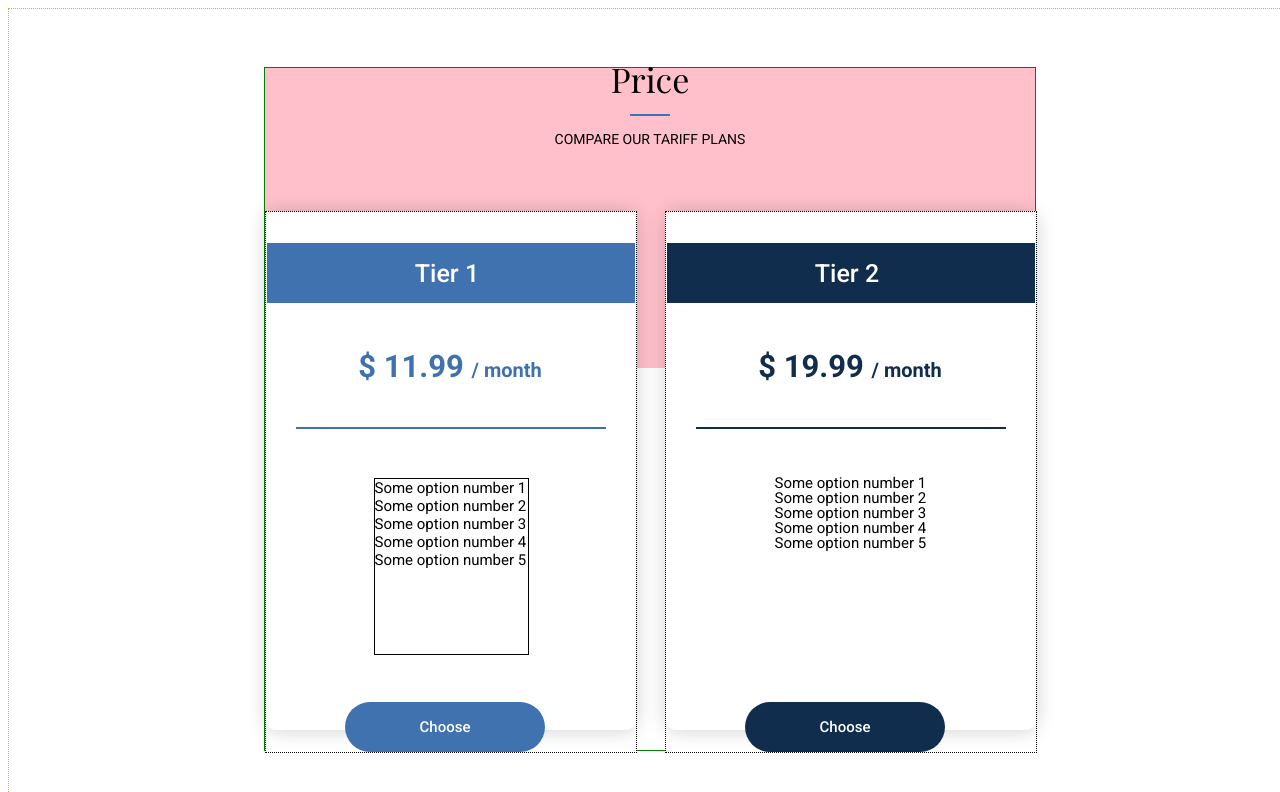
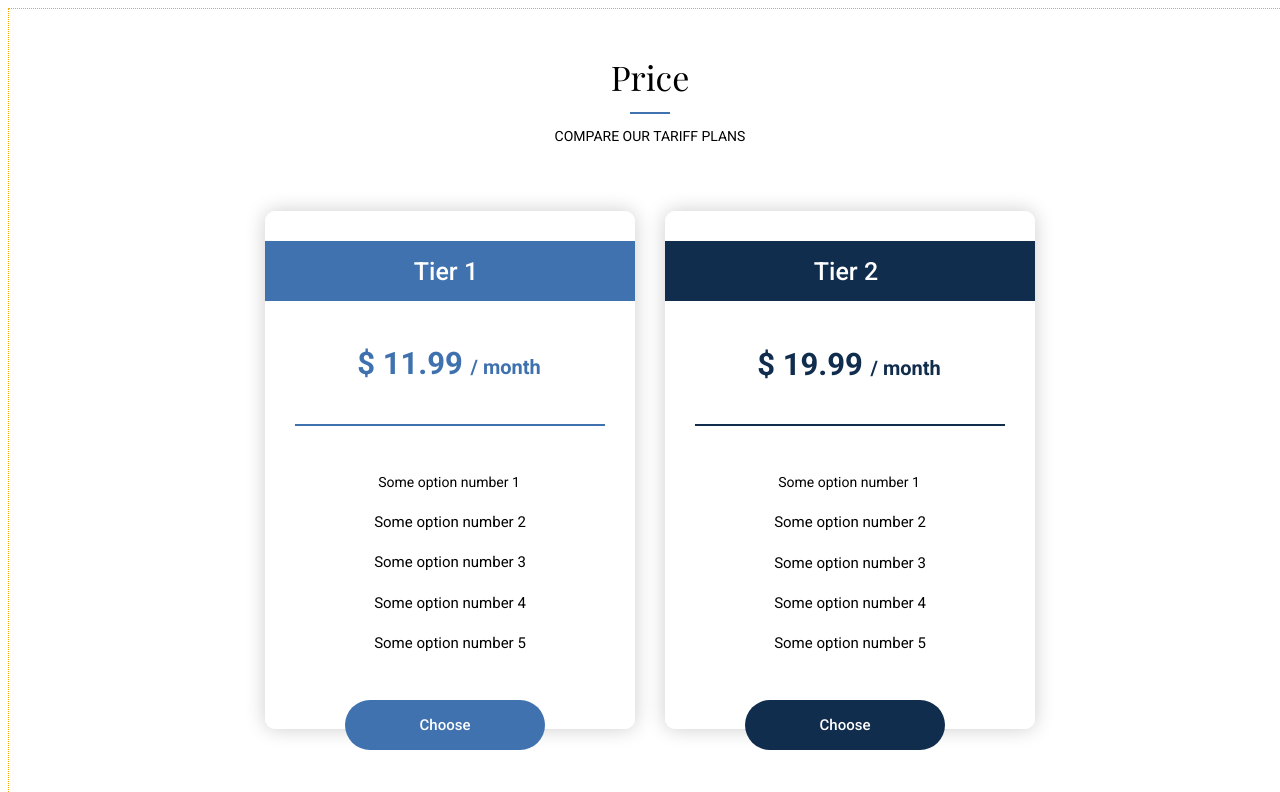
Before and after one commit to LifeTraveler7/Adnull-Front-end, a plain HTML site: page pricecard.html in a window 1280 px wide. Shown: the top 792 px of the page. Drawn offline with nearby package versions, Linux system fonts and the light colour scheme; a web font is replaced by a local one.

Commit message:
Finish pixel perfect

```diff
--- a/pricecard.html
+++ b/pricecard.html
@@ -25,7 +25,7 @@
                     </div>
                     <p class="price-text">$ 11.99 <span class="price-text-span"> / month </span></p>
                     <hr class="price-card-line">
-                    <div class="price-card-options-wrapper">
+
                         <ul class="price-card-options">
                             <li class="first-price-option">Some option number 1</li>
                             <li>Some option number 2</li>
@@ -33,9 +33,11 @@
                             <li>Some option number 4</li>
                             <li>Some option number 5</li>
                         </ul>
-                    </div>
+
                 </div>
+                <form action="" type="button">
                 <button name="Choose" type="button" class="butt-choose"><span class="price-card-butt-text">Choose </span></button>
+            </form>
             </div>
             <!-- Second card -->
             <div class="second-price-card-wrapper">
@@ -47,7 +49,7 @@
                     <hr class="second-price-card-line">
                     <div class="second-price-card-options-wrapper">
                         <ul class="second-price-card-options">
-                            <li class="first-price-option">Some option number 1</li>
+                            <li class="first-price-option-second-card">Some option number 1</li>
                             <li class="list-price-option">Some option number 2</li>
                             <li class="list-price-option">Some option number 3</li>
                             <li class="list-price-option">Some option number 4</li>
--- a/stylecard.css
+++ b/stylecard.css
@@ -10,7 +10,6 @@
     background-color:white;
     margin: 58px 255px 121.5px 255px;
     text-align: center;
-    border:1px solid green;
     display: flex;
     flex-direction: row;
     box-sizing: border-box;
@@ -20,7 +19,7 @@
 .price-text-container{
     width:100%;
     height: 300px;
-    background-color: pink;
+    background-color: #FFFFFF;
     position: absolute;
     top:0px;
     left:0px;
@@ -35,7 +34,7 @@
     line-height: 100%;
     letter-spacing: 0%;
     text-align: center;
-    margin-top:-6px;
+    margin-top:-7px;
     margin-bottom: 18px;
 }
 
@@ -44,9 +43,8 @@ width:40px;
 border: 0.5px #3F72AF solid;
 border-left: none;
 border-right: none;
-
 margin-top: 0px;
-margin-bottom: 16px;
+margin-bottom: 15px;
 }
 
 .price-header-text-offer{
@@ -58,6 +56,7 @@ margin-bottom: 16px;
     text-align: center;
     text-transform: uppercase;
 
+
 }
 
 /* First card */
@@ -65,13 +64,14 @@ margin-bottom: 16px;
     width: 372px;
     height: 542px;
     position: relative;
-    border: 1px black dotted;
     box-sizing:border-box;
     margin:0px;
-    margin-top: 143px;
+    margin-top: 144px;
     margin-right: 28px;
+    margin-left: 1px;
     z-index: 2;
     background-color: #FFFFFF;
+
 }
 .price-card{
     width: 370px;
@@ -84,15 +84,15 @@ margin-bottom: 16px;
 }
 
 .card-header{
-    width: 100%;
+    width: 370px;
     height: 60px;
     background-color: #3F72AF;
     border: 1px #3F72AF solid;
-    margin-top: 30px;
+    margin-top: 29px;
     padding: 0px;
     box-sizing:border-box;
-   margin-bottom: 48px;
-
+    margin-bottom: 47px;
+    margin-left: -1px;
 }
 
 .card-header-text{
@@ -140,50 +140,44 @@ color: #3F71AF;
 
 }
 
-.price-card-options-wrapper{
-    width:153px;
-    height: 175px;
-    margin-left: auto;
-    margin-right: auto;
-    border:1px solid black;
-    padding-top:0px;
-    padding: 0px;
-
-}
-
 .price-card-options{
     font-family: Roboto;
     font-weight: 400;
     font-size: 15px;
-    height: 175px;
+    width: 100%;
+    align-content: center;
+    height: 177px;
     letter-spacing: 0%;
-    text-align: left;
     list-style-type: none;
     margin: 0px;
     padding:0px;
+    display: flex;
+    justify-content: space-between;
+    justify-self: center;
+   flex-direction: column;
+   }
 
-
+   .price-card-options li{
+   text-align: center;
    }
 
 
-/* .first-price-option{
+ .first-price-option{
 font-size: 14px;
-line-height: 29.5px;
-text-align: center;
-margin-top: -7.5px;
-margin-left: -6px;
-margin-bottom: 10px;
-} */
+margin-top:-1px;
+margin-left:-2px;
 
-.list-price-option{
+
 
 }
+
+
 .butt-choose{
     width:200px;
     height: 50px;
     position:absolute;
-    bottom:0px;
-    left: 79px;
+    bottom:3px;
+    left: 80px;
     border-radius:30px;
     background-color: #3F72AF;
     border: none;
@@ -206,11 +200,12 @@ margin-bottom: 10px;
     width: 372px;
     height: 542px;
     position: relative;
-    border: 1px black dotted;
     box-sizing:border-box;
     margin:0px;
-    margin-top: 143px;
-    background-color: #ffffff;
+    margin-top: 144px;
+    margin-left: 1px;
+    z-index: 2;
+    background-color: #FFFFFF;
 }
 .second-price-card{
     width: 370px;
@@ -223,14 +218,15 @@ margin-bottom: 10px;
 }
 
 .second-card-header{
-    width: 100%;
+    width: 370px;
     height: 60px;
     background-color: #112D4E;
     border: 1px #112D4E solid;
-    margin-top: 30px;
+    margin-top: 29px;
     padding: 0px;
     box-sizing:border-box;
    margin-bottom: 48px;
+    margin-left: -1px;
 
 }
 
@@ -255,7 +251,10 @@ margin-bottom: 10px;
     letter-spacing: 0%;
     margin-left:-2px;
     color: #112D4E;
-    margin-bottom: 45px;
+    margin-bottom: 44px;
+
+
+
 }
 
 .second-price-text-span{
@@ -271,45 +270,51 @@ color: #112D4E
 .second-price-card-line{
     width:310px;
     border: 1px solid #112D4E;
-    margin-bottom: 47px;
+    margin-bottom: 48px;
     border-left:none;
     border-right:none;
 }
 
-.second-price-card-options-wrapper{
-    width:153px;
-    height: 175px;
-    margin-left: auto;
-    margin-right: auto;
 
-}
 
 .second-price-card-options{
     font-family: Roboto;
     font-weight: 400;
-    height: 175px;
+    width: 100%;
+    height: 177px;
     font-size: 15px;
     line-height: 100%;
     letter-spacing: 0%;
-    text-align: left;
     list-style-type: none;
     margin: 0px;
     padding:0px;
+    display: flex;
+    flex-direction: column;
+    justify-content: space-between;
+    justify-self: center;
+    align-content: center;
+
+
    }
 
+.second-price-card-options li{
+    text-align: center;
+}
+
+.first-price-option-second-card{
+font-size: 14px;
+margin-top:1px;
+margin-left:-2px;
 
 
-/* .first-price-option{
-font-size: 14px;
+}
 
-text-align: center;
-} */
 .second-butt-choose{
     width:200px;
     height: 50px;
     position:absolute;
-    bottom:0px;
-    left: 79px;
+    bottom:3px;
+    left: 80px;
     border-radius: 30px;
     background-color: #112D4E;
     border: none;
```
